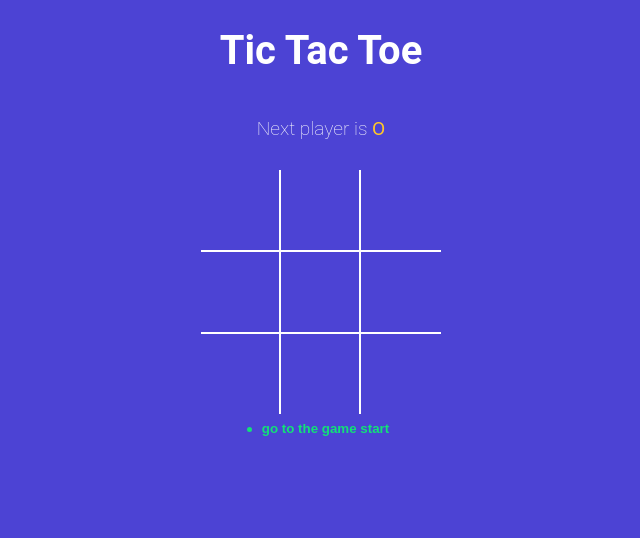
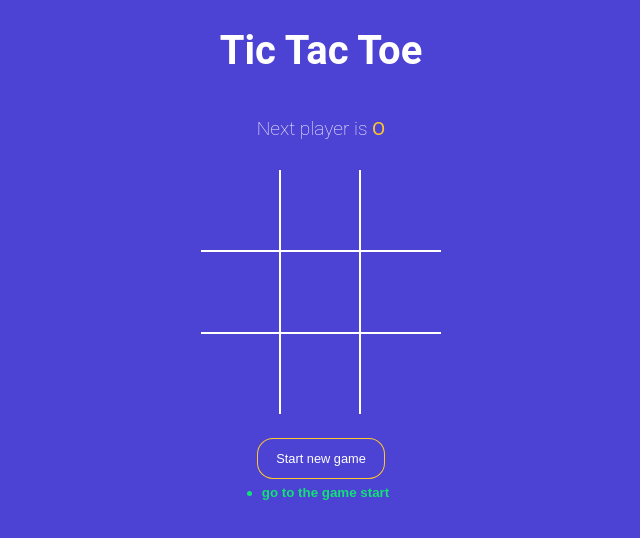
Before and after one commit to neeraj9649/tic_tac_toe, a React (Vite) app: page / in a window 1280 px wide. Shown: the top 538 px of the page, without its empty margins (319-959 px from the left). Built offline with nearby package versions, Linux system fonts and the light colour scheme.

Commit message:
the reset button added

```diff
--- a/src/App.jsx
+++ b/src/App.jsx
@@ -5,12 +5,11 @@
 import StatusMessage from './component/statusmessage';
 import './styles.scss';
 
+const NEW_GAME = [{ squares: Array(9).fill(null), isXNext: false }];
 function App() {
   // const [squares, setsquares] = useState(Array(9).fill(null));
   // const [isXNext, setisXNext] = useState(true);
-  const [history, setHistory] = useState([
-    { squares: Array(9).fill(null), isXNext: false },
-  ]);
+  const [history, setHistory] = useState(NEW_GAME);
   const [currentMove, setCurrentMove] = useState(0);
   const gamingBoard = history[currentMove];
   // const winner = calculateWinner(squares);
@@ -45,6 +44,10 @@
     });
     setCurrentMove(Move => Move + 1);
   };
+  const startNewGame = () => {
+    setHistory(NEW_GAME);
+    setCurrentMove(0);
+  };
   const moveTo = move => {
     // console.log('check');
     setCurrentMove(move);
@@ -58,6 +61,13 @@
         squares={gamingBoard.squares}
         handlesquareclick={handlesquareclick}
       />
+      <button
+        className={`btn-reset ${Winner ? 'active' : ''}`}
+        type="button"
+        onClick={startNewGame}
+      >
+        Start new game
+      </button>
       <History history={history} moveTo={moveTo} currentMove={currentMove} />
     </div>
   );
```
